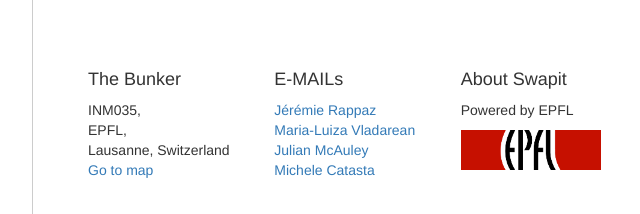
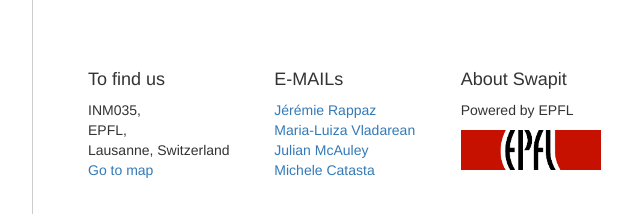
Before and after one commit to swapit/swapit.github.io, a plain HTML site: page index.html in a window 1280 px wide. Shown: the part 1196-1410 px from the top of the page, 308-948 px from the left. Drawn offline with nearby package versions, Linux system fonts and the light colour scheme.

```diff
--- a/index.html
+++ b/index.html
@@ -51,7 +51,7 @@
 					<div class="row footer">
 
 						<div class="col-lg-4">
-							<h4>The Bunker</h4>
+							<h4>To find us</h4>
 							<p>
 								INM035,<br/>
 								EPFL, <br/>
```
Also changed, not shown: 1 other file.
